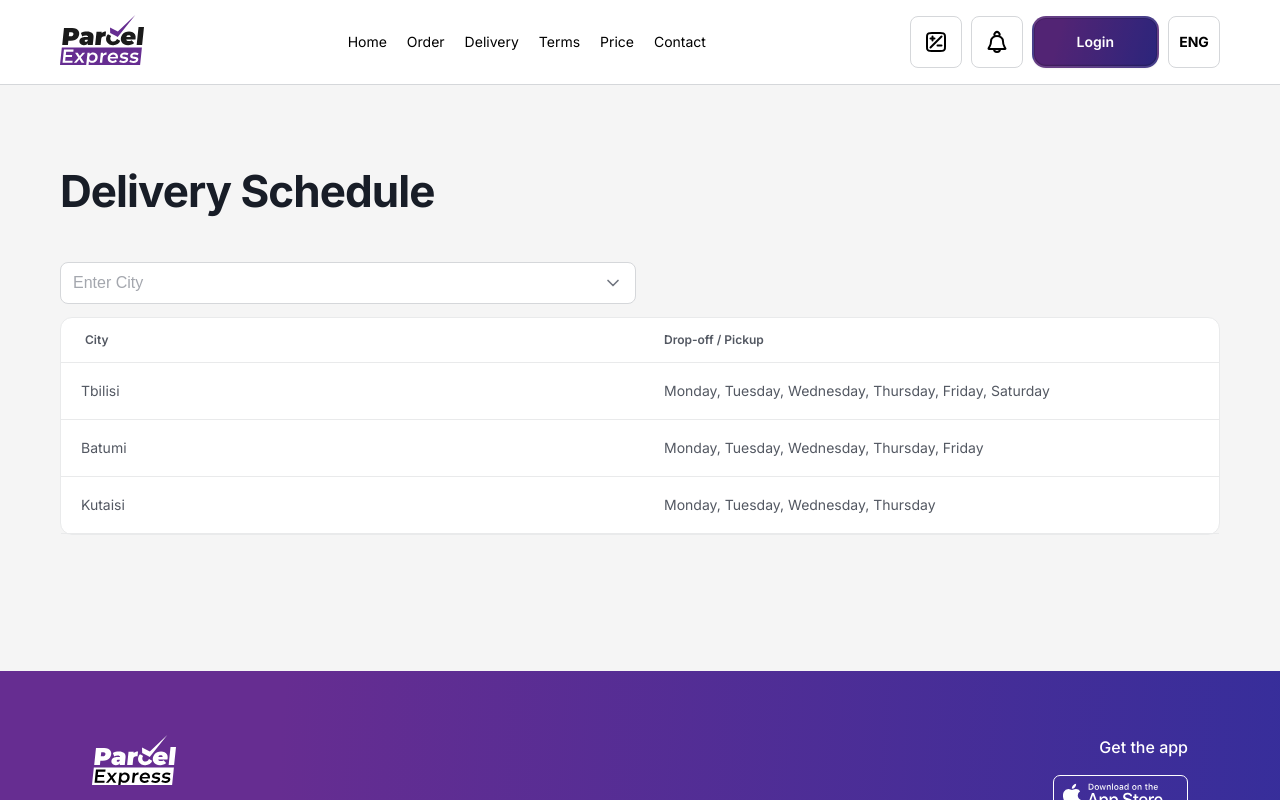
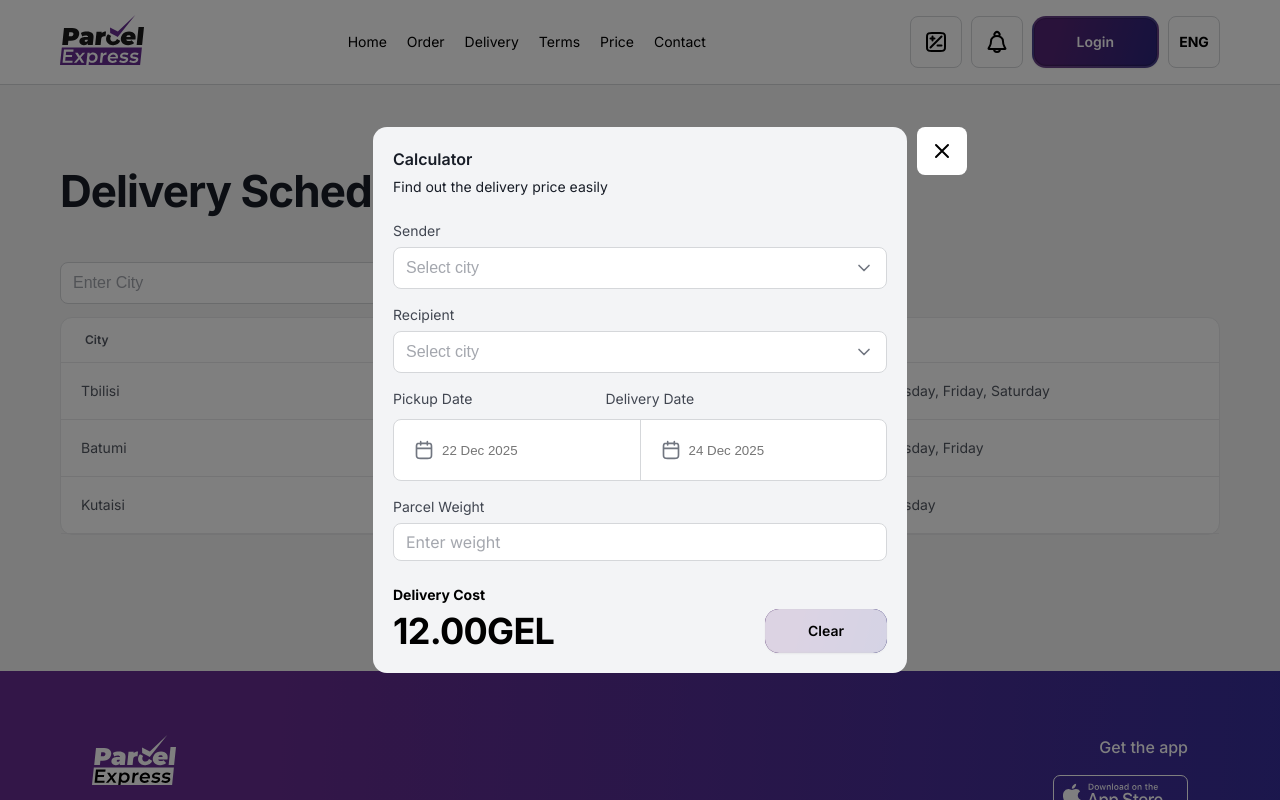
Before and after one commit to parcel-express/parcel-frontend, a Next.js app: page /en/delivery in a window 1280 px wide. Both pictures are taken after a click on the button 935 px from the left and 42 px from the top of the page. Shown: the top 800 px of the page. Built offline with nearby package versions, Linux system fonts and the light colour scheme.

Commit message:
created Calculator popup for Desktop

```diff
--- a/messages/en.json
+++ b/messages/en.json
@@ -226,7 +226,7 @@
     "input5Title": "Parcel Weight",
     "placeholder5": "Enter weight",
     "checkout": "Delivery Cost",
-    "price": "12 GEL",
+    "price": "12.00GEL",
     "button": "Clear"
   }
 }
--- a/messages/ka.json
+++ b/messages/ka.json
@@ -223,7 +223,7 @@
     "input5Title": "ამანათის წონა",
     "placeholder5": "მიუთითე წონა",
     "checkout": "მიწოდების ღირებულება",
-    "price": "12₾",
+    "price": "12.00₾",
     "button": "გასუფთავება"
   }
 }
--- a/messages/ru.json
+++ b/messages/ru.json
@@ -227,7 +227,7 @@
     "input5Title": "Вес посылки",
     "placeholder5": "Укажите вес",
     "checkout": "Стоимость доставки",
-    "price": "12 лари",
+    "price": "12.00лари",
     "button": "Очистить"
   }
 }
--- a/src/components/Button.tsx
+++ b/src/components/Button.tsx
@@ -23,6 +23,8 @@ interface ButtonProps {
   focused?: boolean;
   onClick?: () => void;
   type?: 'button' | 'submit' | 'reset';
+  style?: React.CSSProperties;
+  backgroundOpacity?: number;
 }
 
 const sizeStyles = {
@@ -331,6 +333,7 @@ const StyledButton = styled.button<{
   $size: ButtonSize;
   $focused: boolean;
   $locale?: string;
+  $backgroundOpacity?: number;
 }>`
   display: flex;
   align-items: center;
@@ -353,7 +356,29 @@ const StyledButton = styled.button<{
   ${({ $focused }) => $focused && focusedStyles}
   ${rippleEffect}
   ${pulseAnimation}
+  &::before {
+    content: '';
+    position: absolute;
+    inset: 0;
+    border-radius: inherit;
+    pointer-events: none;
+    z-index: 0;
+    background: ${({ $backgroundOpacity }) =>
+      $backgroundOpacity !== undefined && $backgroundOpacity < 1
+        ? `rgba(255,255,255, ${1 - Math.min(Math.max($backgroundOpacity, 0), 1)})`
+        : 'transparent'};
+  }
 
+  > * {
+    position: relative;
+    z-index: 1;
+  }
+  ${({ $backgroundOpacity }) =>
+    $backgroundOpacity !== undefined &&
+    $backgroundOpacity < 1 &&
+    css`
+      border: none !important;
+    `}
   &:disabled {
     ${variantStyles.disabled}
   }
@@ -387,6 +412,7 @@ export const Button: React.FC<ButtonProps> = ({
   focused = false,
   onClick,
   type = 'button',
+  backgroundOpacity = 1,
   ...props
 }) => {
   const pathname = usePathname();
@@ -400,6 +426,7 @@ export const Button: React.FC<ButtonProps> = ({
       $size={size}
       $focused={focused && !disabled}
       $locale={currentLocale}
+      $backgroundOpacity={backgroundOpacity}
       disabled={disabled}
       onClick={onClick}
       {...props}
--- /dev/null
+++ b/src/components/CalculatorPopup.tsx
@@ -0,0 +1,264 @@
+import { useTranslations } from 'next-intl';
+import React, { useState } from 'react';
+import styled from 'styled-components';
+
+import CalendarIcon from '@/icons/CalendarIcon';
+import CloseIcon from '@/icons/CloseIcon';
+import { colors } from '@/styles/colors';
+
+import Button from './Button';
+import Dropdown from './Dropdown';
+import Typography from './Typography';
+
+const Overlay = styled.div`
+  position: fixed;
+  top: 0;
+  left: 0;
+  width: 100%;
+  height: 100%;
+  background: rgba(0, 0, 0, 0.5);
+  display: flex;
+  justify-content: center;
+  align-items: center;
+  z-index: 1000;
+`;
+
+const Popup = styled.div`
+  position: relative;
+  width: 534px;
+  padding: 20px;
+  border-radius: 14px;
+  backdrop-filter: blur(31.5px);
+  background: ${colors.background.lighter};
+  display: flex;
+  flex-direction: column;
+`;
+
+const CloseButton = styled(Button).attrs({ variant: 'default', size: 'xs' })`
+  position: absolute;
+  top: 0;
+  right: -60px;
+  background-color: ${colors.background.white};
+  border: none;
+  box-shadow: none;
+  &:hover,
+  &:focus,
+  &:active {
+    background-color: ${colors.background.white} !important;
+    border: none !important;
+    box-shadow: none !important;
+    filter: none !important;
+    opacity: 1 !important;
+  }
+`;
+
+const Container = styled.div`
+  display: flex;
+  flex-direction: column;
+  gap: 16px;
+  flex: 1;
+`;
+
+const Title = styled.div`
+  display: flex;
+  flex-direction: column;
+  gap: 6px;
+  margin-bottom: 8px;
+`;
+
+const DropdownWrapper = styled.div`
+  display: flex;
+  flex-direction: column;
+  gap: 6px;
+`;
+
+const LastSection = styled.div`
+  display: flex;
+  justify-content: space-between;
+  margin-top: 8px;
+`;
+
+const TotalPrice = styled.div`
+  display: flex;
+  flex-direction: column;
+  gap: 4px;
+`;
+
+const ButtonWrapper = styled.div`
+  max-height: 44px;
+  display: flex;
+  justify-content: space-between;
+  margin-top: auto;
+`;
+
+const DateRangeWrapper = styled.div`
+  display: flex;
+  flex-direction: column;
+  gap: 6px;
+`;
+
+const DateRangeBox = styled.div`
+  display: flex;
+  border: 1px solid ${colors.border.primary};
+  border-radius: 8px;
+  background: ${colors.background.white};
+  margin-top: 4px;
+`;
+
+const SingleDate = styled.label`
+  flex: 1;
+  display: flex;
+  align-items: center;
+  gap: 8px;
+  padding: 20px;
+  font-size: 14px;
+  position: relative;
+
+  &:not(:last-child) {
+    border-right: 1px solid ${colors.border.primary};
+  }
+
+  input {
+    border: none;
+    background: transparent;
+    outline: none;
+    cursor: pointer;
+  }
+
+  input::-webkit-calendar-picker-indicator {
+    opacity: 0;
+    cursor: pointer;
+  }
+`;
+
+const DateTitles = styled.div`
+  display: flex;
+  gap: 133px;
+`;
+
+const CalculatorPopup = ({ onClose }: { onClose: () => void }) => {
+  const tCalculator = useTranslations('Calculator');
+  const [dates, setDates] = useState({ start: '', end: '' });
+
+  const handleChange = (key: 'start' | 'end', value: string) =>
+    setDates(d => ({ ...d, [key]: value }));
+  return (
+    <Overlay>
+      <Popup>
+        <CloseButton
+          variant='default'
+          size='xs'
+          onClick={onClose}
+          aria-label='Close popup'
+          type='button'
+        >
+          <CloseIcon />
+        </CloseButton>
+        <Container>
+          <Title>
+            <Typography variant='text-md' weight='semibold'>
+              {tCalculator('title')}
+            </Typography>
+            <Typography variant='text-sm' weight='regular'>
+              {tCalculator('bio')}
+            </Typography>
+          </Title>
+          <DropdownWrapper>
+            <Typography variant='text-sm' weight='regular' color={colors.text.secondary}>
+              {tCalculator('input1Title')}
+            </Typography>
+            <Dropdown
+              variant='dropdown'
+              label=''
+              placeholder={tCalculator('placeholder1')}
+              items={[]}
+              value=''
+              onChange={() => {}}
+            />
+          </DropdownWrapper>
+          <DropdownWrapper>
+            <Typography variant='text-sm' weight='regular' color={colors.text.secondary}>
+              {tCalculator('input2Title')}
+            </Typography>
+            <Dropdown
+              variant='dropdown'
+              label=''
+              placeholder={tCalculator('placeholder2')}
+              items={[]}
+              value=''
+              onChange={() => {}}
+            />
+          </DropdownWrapper>
+
+          <DateRangeWrapper>
+            <DateTitles>
+              <Typography variant='text-sm' weight='regular' color={colors.text.secondary}>
+                {tCalculator('input3Title')}
+              </Typography>
+              <Typography variant='text-sm' weight='regular' color={colors.text.secondary}>
+                {tCalculator('input4Title')}
+              </Typography>
+            </DateTitles>
+            <DateRangeBox>
+              <SingleDate>
+                <CalendarIcon />
+                <input
+                  type='text'
+                  value={dates.start}
+                  placeholder={tCalculator('placeholder3')}
+                  onChange={e => handleChange('start', e.target.value)}
+                />
+              </SingleDate>
+              <SingleDate>
+                <CalendarIcon />
+                <input
+                  type='text'
+                  value={dates.end}
+                  placeholder={tCalculator('placeholder4')}
+                  onChange={e => handleChange('end', e.target.value)}
+                />
+              </SingleDate>
+            </DateRangeBox>
+          </DateRangeWrapper>
+
+          <DropdownWrapper>
+            <Typography variant='text-sm' weight='regular' color={colors.text.secondary}>
+              {tCalculator('input5Title')}
+            </Typography>
+            <Dropdown
+              variant='input'
+              label=''
+              items={[]}
+              value=''
+              onChange={() => {}}
+              placeholder={tCalculator('placeholder5')}
+            />
+          </DropdownWrapper>
+          <LastSection>
+            <TotalPrice>
+              <Typography variant='text-sm' weight='bold' color={colors.text.black}>
+                {tCalculator('checkout')}
+              </Typography>
+              <Typography variant='display-md' weight='bold' color={colors.text.black}>
+                {tCalculator('price')}
+              </Typography>
+            </TotalPrice>
+            <ButtonWrapper>
+              <Button
+                variant='primary'
+                size='md'
+                onClick={onClose}
+                backgroundOpacity={0.2}
+                style={{ color: colors.text.black }}
+              >
+                {tCalculator('button')}
+              </Button>
+            </ButtonWrapper>
+          </LastSection>
+        </Container>
+      </Popup>
+    </Overlay>
+  );
+};
+
+export default CalculatorPopup;
--- a/src/components/Dropdown.tsx
+++ b/src/components/Dropdown.tsx
@@ -82,15 +82,44 @@ const Item = styled.button.attrs({ type: 'button' })<{ $selected?: boolean }>`
   }
 `;
 
+const PlainInput = styled.input`
+  padding: 8px 12px;
+  border-radius: 8px;
+  border: 1px solid ${colors.border.primary};
+  background: white;
+  width: 100%;
+  font: inherit;
+  color: ${colors.text.primary};
+  &::placeholder {
+    color: ${colors.text.disabled};
+  }
+  &:focus {
+    outline: none;
+    border: 1px solid transparent;
+    background:
+      linear-gradient(${colors.background.light}, ${colors.background.light}) padding-box,
+      linear-gradient(93.55deg, ${colors.brand.primary} 21.82%, ${colors.brand.secondary} 110.55%)
+        border-box;
+  }
+`;
+
 type DropdownProps = {
   items: { label: string; value: string }[];
   onChange: (value: string) => void;
   value: string;
   placeholder: string;
   label: string;
+  variant?: 'dropdown' | 'input';
 };
 
-const Dropdown: React.FC<DropdownProps> = ({ items, onChange, value, placeholder, label }) => {
+const Dropdown: React.FC<DropdownProps> = ({
+  items,
+  onChange,
+  value,
+  placeholder,
+  label,
+  variant = 'dropdown',
+}) => {
   const [open, setOpen] = React.useState(false);
   const containerRef = React.useRef<HTMLDivElement | null>(null);
   const listId = React.useId();
@@ -106,6 +135,28 @@ const Dropdown: React.FC<DropdownProps> = ({ items, onChange, value, placeholder
     document.addEventListener('mousedown', handleOutsideClick);
     return () => document.removeEventListener('mousedown', handleOutsideClick);
   }, [open]);
+
+  if (variant === 'input') {
+    return (
+      <Container>
+        {label && (
+          <Title>
+            <Typography variant='text-sm' weight='medium' color={colors.text.secondary}>
+              {label}
+            </Typography>
+            <AsteriskIcon />
+          </Title>
+        )}
+        <PlainInput
+          placeholder={placeholder}
+          value={value}
+          onChange={e => onChange(e.target.value)}
+          aria-label={label || placeholder}
+        />
+      </Container>
+    );
+  }
+
   return (
     <>
       <Container ref={containerRef}>
--- a/src/components/Header.tsx
+++ b/src/components/Header.tsx
@@ -15,6 +15,7 @@ import LogoIcon from '@/icons/LogoIcon';
 import { colors } from '../styles/colors';
 
 import Button from './Button';
+import CalculatorPopup from './CalculatorPopup';
 import Container from './Container';
 import Typography from './Typography';
 
@@ -175,6 +176,7 @@ const MobileMenuFooter = styled.div`
 const Header = () => {
   const tHeader = useTranslations('Header');
   const tNavigation = useTranslations('Navigation');
+  const [isCalculatorOpen, setCalculatorOpen] = useState(false);
   const [desktopDropdownOpen, setDesktopDropdownOpen] = useState(false);
   const [mobileDropdownOpen, setMobileDropdownOpen] = useState(false);
   const [mobileMenuOpen, setMobileMenuOpen] = useState(false);
@@ -210,7 +212,6 @@ const Header = () => {
     return () => document.removeEventListener('mousedown', handleClickOutside);
   }, []);
 
-  // Prevent body scroll when mobile menu is open
   useEffect(() => {
     if (mobileMenuOpen) {
       document.body.style.overflow = 'hidden';
@@ -267,7 +268,13 @@ const Header = () => {
             </DesktopContainer>
             <DesktopContainer>
               <Buttons>
-                <Button size='xs' type='button' variant='secondary' aria-label='Open calculator'>
+                <Button
+                  size='xs'
+                  type='button'
+                  variant='secondary'
+                  aria-label='Open calculator'
+                  onClick={() => setCalculatorOpen(true)}
+                >
                   <CalculatorIcon />
                 </Button>
                 <Button size='xs' type='button' variant='secondary' aria-label='View notifications'>
@@ -428,6 +435,7 @@ const Header = () => {
           </MobileMenuFooter>
         </MobileMenuContainer>
       </Container>
+      {isCalculatorOpen && <CalculatorPopup onClose={() => setCalculatorOpen(false)} />}
     </>
   );
 };
--- /dev/null
+++ b/src/icons/CalendarIcon.tsx
@@ -0,0 +1,13 @@
+import * as React from 'react';
+const CalendarIcon = () => (
+  <svg xmlns='http://www.w3.org/2000/svg' width={20} height={20} fill='none'>
+    <path
+      stroke='#717680'
+      strokeLinecap='round'
+      strokeLinejoin='round'
+      strokeWidth={1.667}
+      d='M17.5 8.334h-15m10.833-6.667V5M6.667 1.667V5M6.5 18.334h7c1.4 0 2.1 0 2.635-.273a2.5 2.5 0 0 0 1.092-1.092c.273-.535.273-1.235.273-2.635v-7c0-1.4 0-2.1-.273-2.635a2.5 2.5 0 0 0-1.092-1.093c-.535-.272-1.235-.272-2.635-.272h-7c-1.4 0-2.1 0-2.635.272A2.5 2.5 0 0 0 2.772 4.7C2.5 5.233 2.5 5.934 2.5 7.334v7c0 1.4 0 2.1.272 2.635a2.5 2.5 0 0 0 1.093 1.092c.535.273 1.235.273 2.635.273Z'
+    />
+  </svg>
+);
+export default CalendarIcon;
```
